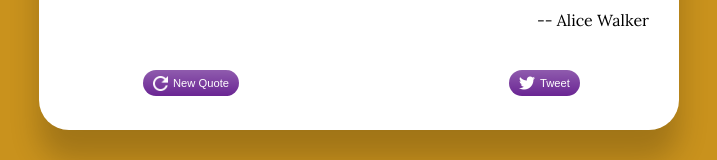
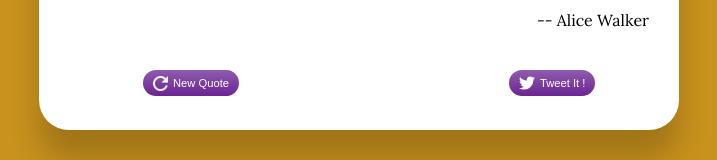
Before and after one commit to DamienVassart/fcc-projects, a React (Create React App) app in the folder front-end-libraries/random-quote-machine/: page / in a window 1280 px wide. Shown: the part 310-470 px from the top of the page, without its empty margins (281-998 px from the left). Built offline with nearby package versions, Linux system fonts and the light colour scheme.

Commit message:
[Frontend Libraries -> Random Quote Machine]: Added CSS transitions for colors (bg, text, btn)

```diff
--- a/front-end-libraries/random-quote-machine/public/style.css
+++ b/front-end-libraries/random-quote-machine/public/style.css
@@ -20,7 +20,8 @@ html, body {
 
 body {
     min-width: 690px;
-    min-height: 490px;
+	min-height: 490px;
+	transition: background-color 1s;
 }
 
 a {
@@ -36,14 +37,23 @@ button {
 	align-items: center;
 	background-image: linear-gradient(hsla(0, 0%, 100%, .25), hsla(0, 0%, 0%, 0));
 	font-size: 0.7em;
+	transition: background-color 1s;
+}
+
+button:hover {
+	background-image: none;
+}
+
+button:focus {
+	outline: none;
+}
+
+button:active {
+	background-image: linear-gradient(hsla(0, 0%, 100%, 0), hsla(0, 0%, 0%, .25));
 }
 
 button img {
 	margin-right: 5px;
-}
-
-button:focus {
-	outline: none;
 }
 
 /* =================================================
@@ -74,6 +84,7 @@ button:focus {
     margin: 0 30px;
     font-family: 'EB Garamond', serif;
 	text-align: center;
+	transition: color 1s;
 }
 
 #author {
--- a/front-end-libraries/random-quote-machine/src/QuoteBox.js
+++ b/front-end-libraries/random-quote-machine/src/QuoteBox.js
@@ -35,7 +35,7 @@ class QuoteBox extends React.Component {
                 <div id="tweet-quote-wrapper" className="wrapper">
                     <a href={this.tweetQuote(text, author)} id="tweet-quote" target="_blank" rel="noreferrer">
                         <button style={{backgroundColor: btnColor}}>
-                            <img src={twitterIcn} alt="twitter-icon" width="16px" height="16px"/> Tweet
+                            <img src={twitterIcn} alt="twitter-icon" width="16px" height="16px"/> Tweet It !
                         </button>
                     </a>
                 </div>
```
Also changed, not shown: 1 other file (tests, documents, lock files or other folders).
